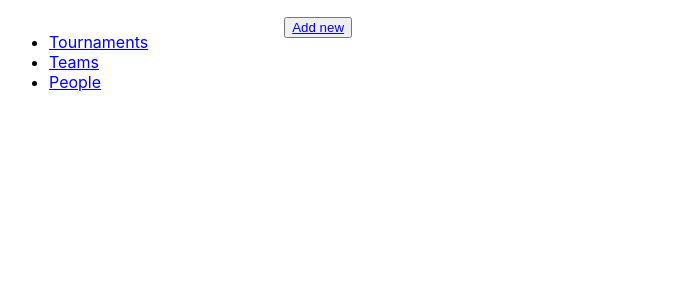
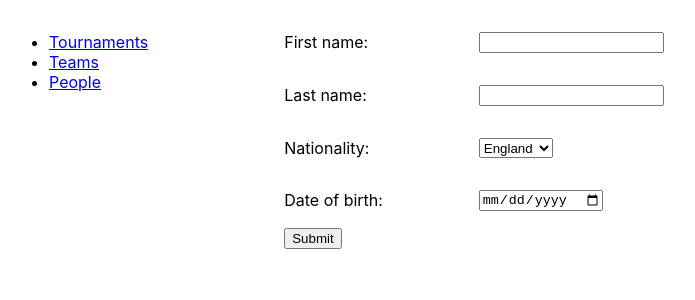
Before and after one commit to peaky76/tournament_manager_client, a React (Create React App) app: page /people in a window 1280 px wide. Shown: the top 300 px of the page, without its empty margins (7-702 px from the left). Built offline with nearby package versions, Linux system fonts and the light colour scheme.

Commit message:
styling to PersonAddNewForm

```diff
--- a/src/App.css
+++ b/src/App.css
@@ -25,3 +25,14 @@
   height: 10rem;
   width: 20rem;
 }
+
+/* Forms */
+
+.form-input-field {
+  padding: 1rem 0;
+  display: flex;
+}
+
+.form-input-field > label {
+  width: 20%;
+}
--- a/src/components/people/PersonAddNewForm.jsx
+++ b/src/components/people/PersonAddNewForm.jsx
@@ -9,27 +9,60 @@ class PersonAddNewForm extends Component {
       nationality: "",
       dateOfBirth: null,
     };
+    this.handleChange = this.handleChange.bind(this);
   }
+
+  handleChange(event) {
+    this.setState({
+      [event.target.name]: event.target.value,
+    });
+  }
+
   render() {
     return (
-      <form>
+      <form onSubmit={this.handleSubmit}>
+        <div className="form-input-field">
           <label for="input-first-name">First name:</label>
-        <input type="text" id="input-first-name" name="firstName"></input>
-
+          <input
+            type="text"
+            id="input-first-name"
+            name="firstName"
+            onChange={this.handleChange}
+          ></input>
+        </div>
+        <div className="form-input-field">
           <label for="input-last-name">Last name:</label>
-        <input type="text" id="input-last-name" name="lastname"></input>
-
+          <input
+            type="text"
+            id="input-last-name"
+            name="lastName"
+            onChange={this.handleChange}
+          ></input>
+        </div>
+        <div className="form-input-field">
           <label for="select-nationality">Nationality:</label>
-        <select id="select-nationality" name="nationality">
+          <select
+            id="select-nationality"
+            name="nationality"
+            onChange={this.handleChange}
+          >
             <option value="England">England</option>
             <option value="France">France</option>
             <option value="Scotland">Scotland</option>
             <option value="Slovakia">Slovakia</option>
             <option value="Spain">Spain</option>
           </select>
-
-        <label for="input-dob"></label>
-        <input type="date" id="input-dob" name="dateOfBirth" />
+        </div>
+        <div className="form-input-field">
+          <label for="input-dob">Date of birth:</label>
+          <input
+            type="date"
+            id="input-dob"
+            name="dateOfBirth"
+            onChange={this.handleChange}
+          />
+        </div>
+        <button className="button-submit">Submit</button>
       </form>
     );
   }
--- a/src/containers/MainContainer.jsx
+++ b/src/containers/MainContainer.jsx
@@ -20,7 +20,7 @@ class MainContainer extends Component {
           <section id="main-content">
             <Switch>
               <Route path="/people" component={PersonContainer} />
-              <Route path="/people/new" component={PersonAddNewForm} />
+              <Route path="/people/new" component={ErrorPage} />
               <Route path="/teams" component={TeamContainer} />
               <Route path="/tournaments" component={TournamentContainer} />
               <Route component={ErrorPage} />
--- a/src/containers/PersonContainer.jsx
+++ b/src/containers/PersonContainer.jsx
@@ -5,15 +5,17 @@ import PersonDetails from "../components/people/PersonDetails";
 import PersonGoals from "../components/people/PersonGoals";
 import PersonHeader from "../components/people/PersonHeader";
 import PeopleList from "../components/people/PeopleList";
+import PersonAddNewForm from "../components/people/PersonAddNewForm";
 
 class PersonContainer extends Component {
   state = {};
   render() {
     return (
       <>
-        <button class="button-add-new">
-          <Link to="/tournaments">Add new</Link>
-        </button>
+        {/* <button class="button-add-new">
+          <Link to="/people/new">Add new</Link>
+        </button> */}
+        <PersonAddNewForm />
         {/* <PersonHeader />
         <PeopleList />
         <PersonDetails />
```
Lines whose indentation alone changed are shown as unchanged.
